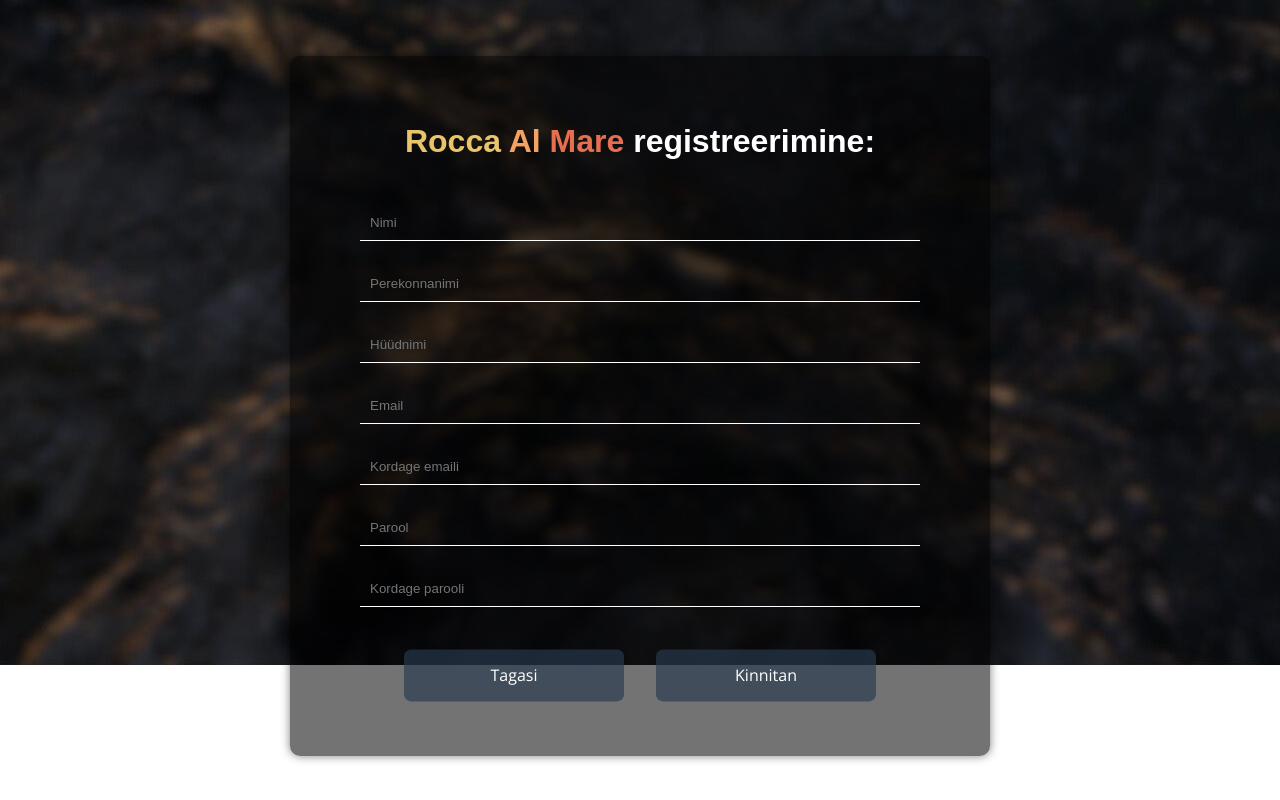
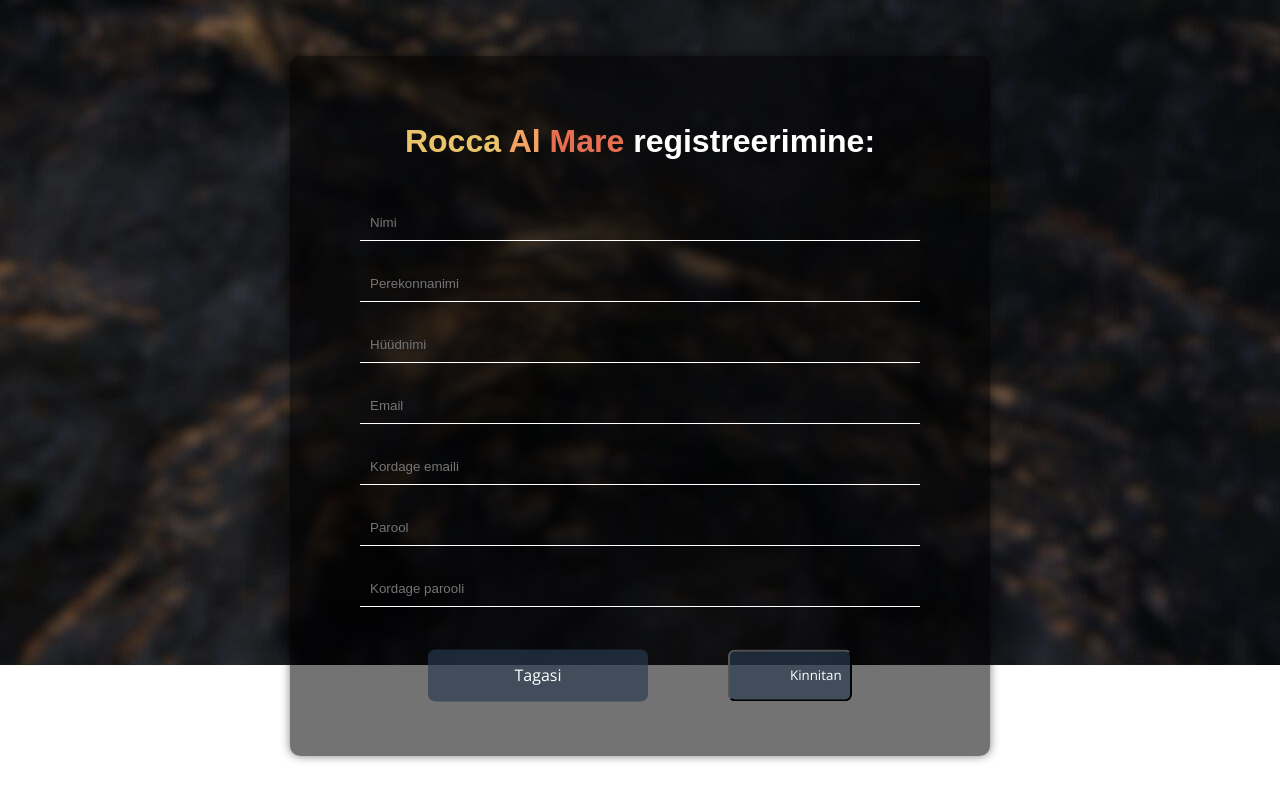
Before and after one commit to ljoha5/loosimineroca, a plain HTML site: page index.html in a window 1280 px wide. Shown: the part 794-1594 px from the top of the page. Drawn offline with nearby package versions, Linux system fonts and the light colour scheme; a web font is replaced by a local one.

Commit message:
Update index.html

```diff
--- a/index.html
+++ b/index.html
@@ -42,7 +42,7 @@
             <input class="inp" type="password" placeholder="Kordage parooli" id="confirm-password" name="confirm-password" required>
             <div style="translate: 0% 20%; width: 90%; display: flex; justify-content: space-between; align-items: center; margin: 0 auto;">
             	<a href="#home" class="button_sub">Tagasi</a>
-            	<a style="cursor: pointer;" onclick="success()" class="button_sub">Kinnitan</a>
+            	<button type="submit" style="cursor: pointer;" onclick="success()" class="button_sub">Kinnitan</button>
             </div>
 
         </form>
```
